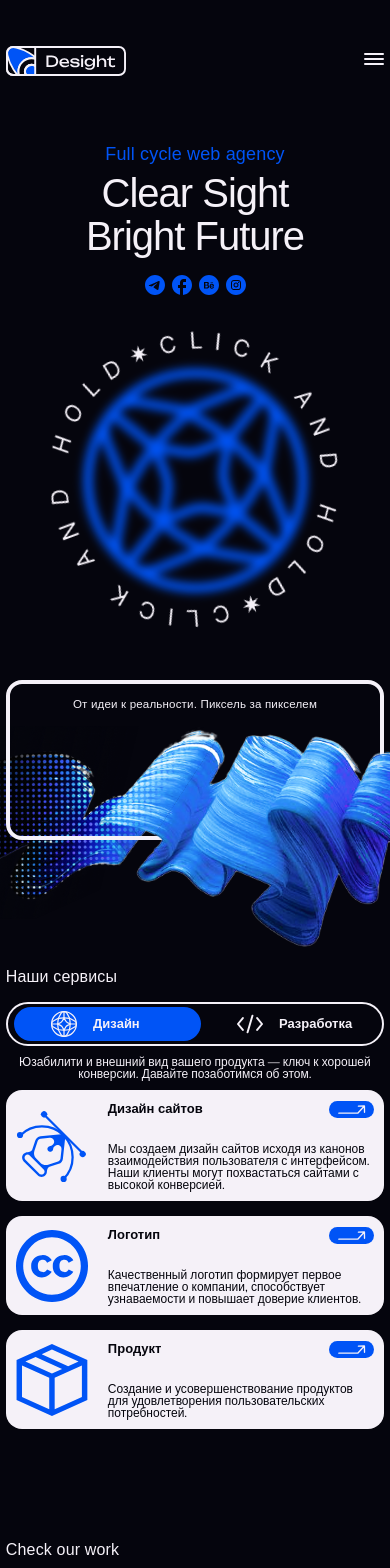
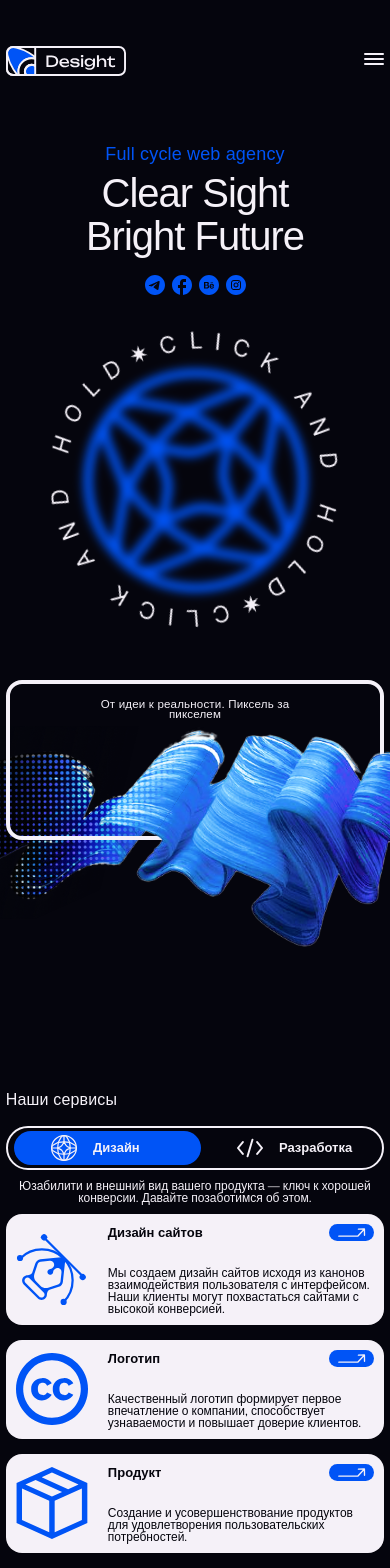
Before and after one commit to matveisch/desight, a Next.js app: page / in a window 390 px wide. Shown: the top 1568 px of the page. Built offline with nearby package versions, Linux system fonts and the light colour scheme; a web font is replaced by a local one.

Commit message:
split h2 + add bottom margin

```diff
--- a/src/app/page.tsx
+++ b/src/app/page.tsx
@@ -4,7 +4,7 @@ import Desighted from '@/sections/Desighted/Desighted';
 
  import { Hero } from '@/sections/Hero/Hero';
  import { HeroImage } from '@/sections/HeroImage/HeroImage';
-import styles from '@styles/page.module.scss';
+// import styles from '@styles/page.module.scss';
 
 import OurWork from '@sections/OurWork/OurWork';
 import CompleteSolution from '@sections/CompleteSolution/CompleteSolution';
--- a/src/sections/HeroImage/HeroImage.module.scss
+++ b/src/sections/HeroImage/HeroImage.module.scss
@@ -1,7 +1,7 @@
 .heroimage {
   height: max(160px, min(360px, 40vw));
   position: relative;
-  margin-bottom: 60px;
+  margin-bottom: 30vh;
 
   .border {
     // max-width: 100%;
@@ -33,7 +33,9 @@
       }
 
       @media (max-width: 744px) {
+        margin: 0 auto;
         margin-top: 16px;
+        width: calc(100% - 15em);
       }
       color: $white;
     }
@@ -53,6 +55,7 @@
       right: -40%;
       bottom: -3%;
     }
+
   }
 
   .leftContainer {
--- a/src/sections/Services/Services.module.scss
+++ b/src/sections/Services/Services.module.scss
@@ -1,5 +1,4 @@
 .services {
-  padding-top: 70px;
   .header {
     color: $white;
     margin-bottom: 19px;
```
